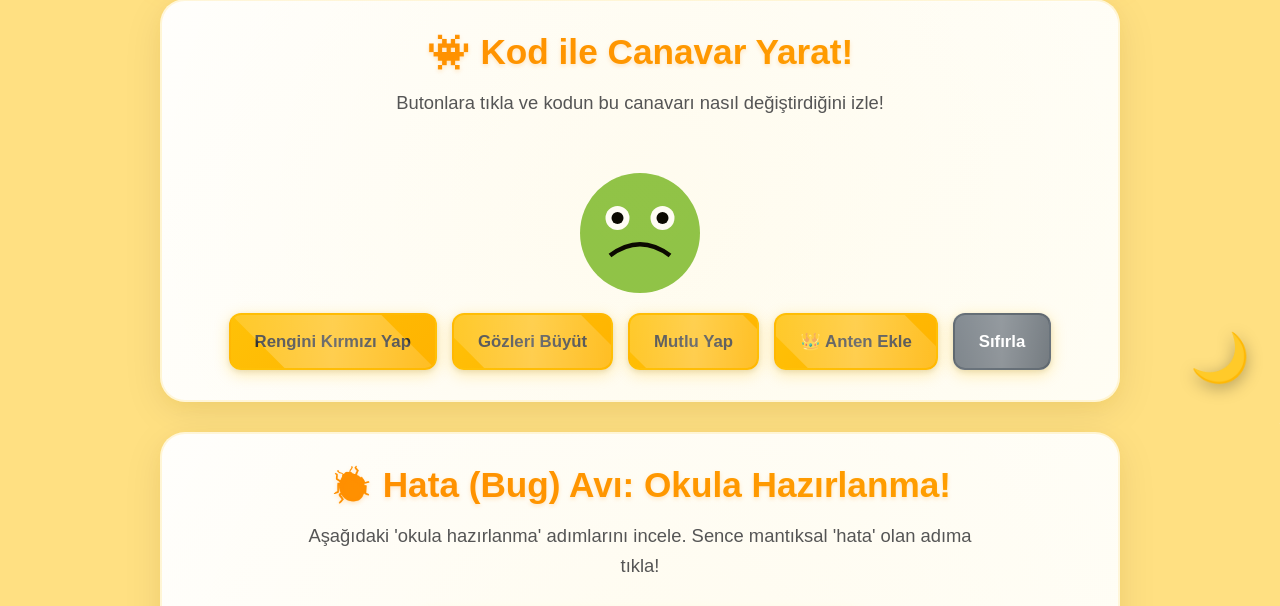
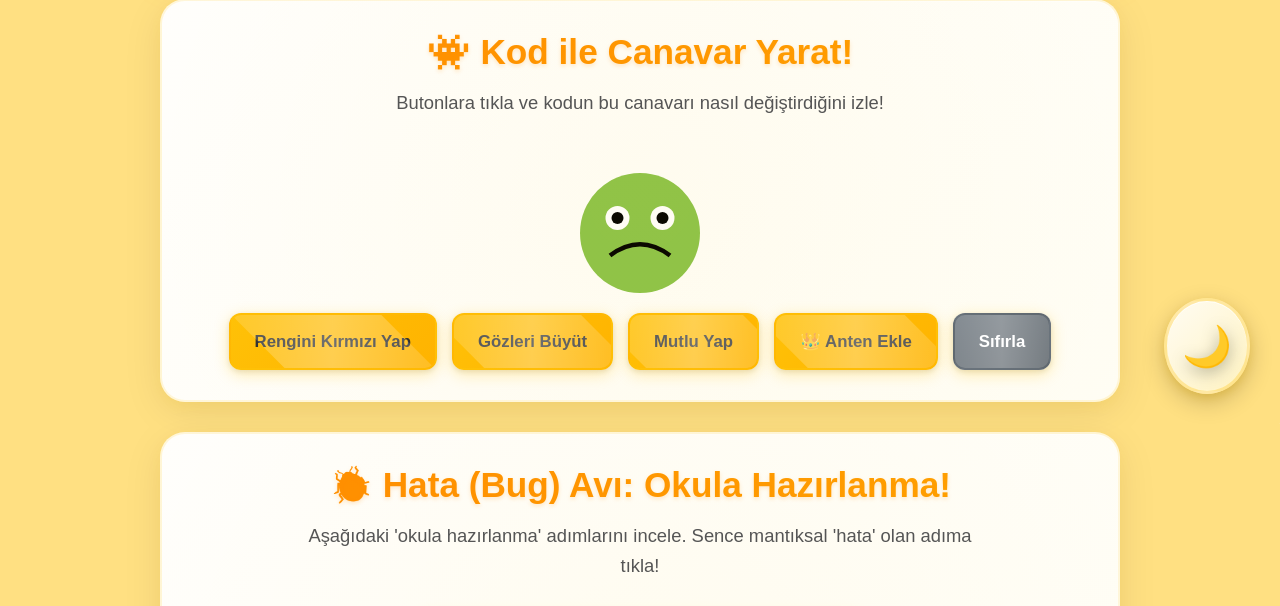
Before and after one commit to zulfucankarakus/BilgeAri-Cocuklar-Icin-Etkilesimli-Ogrenme-Platformu-mainson, an ASP.NET Core app: page /Home/kodlamauzmani in a window 1280 px wide. Shown: the part 376-982 px from the top of the page. Run offline with ASP.NET Core 8, Linux system fonts and the light colour scheme; the visitor is signed in with stand-in values (Sample User, id 1).

Commit message:
auto-commit for 932ef59a-2572-4039-bf0a-f032afd05d6c

```diff
--- a/BilgeAri-Cocuklar-Icin-Etkilesimli-Ogrenme-Platformu-main/wwwroot/css/kodlamauzmani.css
+++ b/BilgeAri-Cocuklar-Icin-Etkilesimli-Ogrenme-Platformu-main/wwwroot/css/kodlamauzmani.css
@@ -864,18 +864,38 @@
             right: 30px;
             z-index: 1000; /* En üstte görünsün */
             cursor: pointer;
+            background: linear-gradient(135deg, rgba(255,255,255,0.9) 0%, rgba(255,245,200,0.9) 100%);
+            padding: 15px;
+            border-radius: 50%;
+            box-shadow:
+                0 8px 25px rgba(0, 0, 0, 0.2),
+                0 4px 10px rgba(255, 193, 7, 0.3),
+                inset 0 1px 0 rgba(255, 255, 255, 0.8);
+            backdrop-filter: blur(10px);
+            border: 3px solid rgba(255, 193, 7, 0.3);
+            transition: all 0.4s cubic-bezier(0.175, 0.885, 0.32, 1.275);
+        }
+
+        .theme-toggle:hover {
+            transform: translateY(-5px) scale(1.1);
+            box-shadow:
+                0 12px 35px rgba(0, 0, 0, 0.25),
+                0 6px 15px rgba(255, 193, 7, 0.4),
+                inset 0 1px 0 rgba(255, 255, 255, 1);
+            border-color: rgba(255, 193, 7, 0.5);
         }
 
         .theme-toggle span {
-            font-size: 3rem;
+            font-size: 2.5rem;
             display: block;
-            transition: transform 0.3s ease;
-            filter: drop-shadow(0 4px 8px rgba(0,0,0,0.3)); /* Gölge efekti */
+            transition: all 0.4s ease;
+            filter: drop-shadow(0 4px 8px rgba(0,0,0,0.3));
         }
 
         /* Tema butonu hover efekti */
         .theme-toggle span:hover {
-            transform: scale(1.2);
+            transform: rotate(20deg) scale(1.1);
+            filter: drop-shadow(0 6px 12px rgba(0,0,0,0.4));
         }
 
         /* ===== KARANLIK TEMA STİLLERİ ===== */
```
